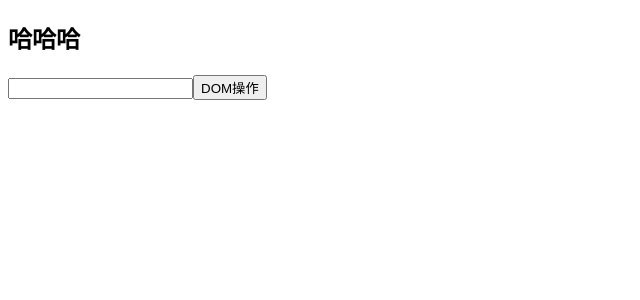
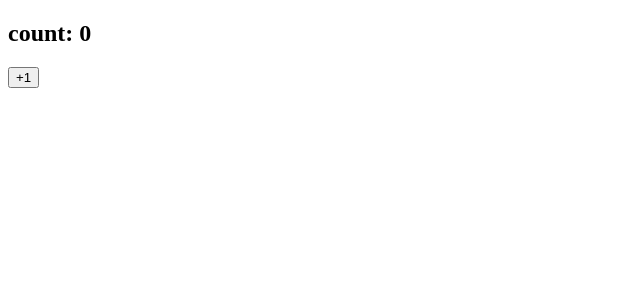
Before and after one commit to yzjgogo/vue3study, a React (Create React App) app in the folder react_hook/: page / in a window 1280 px wide. Shown: the top 300 px of the page, without its empty margins (0-640 px from the left). Built offline with nearby package versions, Linux system fonts and the light colour scheme.

Commit message:
提交一波代码

```diff
--- a/react_hook/src/04_useEffect的使用/03_清除机制-返回回调函数.jsx
+++ b/react_hook/src/04_useEffect的使用/03_清除机制-返回回调函数.jsx
@@ -10,7 +10,7 @@ const App = memo(() => {
   useEffect的第一个函数参数可以返回一个函数，这个函数会在组件被重新渲染或者卸载时执行
   这个返回的函数可以用来清除副作用，比如取消事件监听、清除定时器等
 
-  但是本案例有一个问题，每次组件开始渲染都会执行'位置2'，每次组件渲染完成都会执行'位置1'，
+  但是本案例有一个问题，每次组件重新开始渲染都会执行'位置2'，每次组件渲染完成都会执行'位置1'，
   这就导致随着组件的重新渲染，会不断地移除监听、添加监听，这样显然是不合理的，“E:\web\vue3\vue3study\react_hook\src\04_useEffect的使用\05_执行时机-控制回调执行.jsx”案例可以解决；
   */
   useEffect(() => {
--- /dev/null
+++ b/react_hook/src/11_useLayoutEffect使用/01_layoutEffect和Effect时机.jsx
@@ -0,0 +1,26 @@
+import React, { memo, useEffect, useLayoutEffect, useState } from 'react'
+
+const App = memo(() => {
+  const [count, setCount] = useState(0)
+  //执行顺序2,useLayoutEffect会在组件开始渲染前被调用
+  useLayoutEffect(() => {
+    console.log("useLayoutEffect")
+  })
+
+  //执行顺序3，useEffect会在组件渲染完后(已经显示到界面上)被调用
+  useEffect(() => {
+    console.log("useEffect")
+  })
+
+  //执行顺序1
+  console.log("App render")
+
+  return (
+    <div>
+      <h2>count: {count}</h2>
+      <button onClick={e => setCount(count + 1)}>+1</button>
+    </div>
+  )
+})
+
+export default App
--- a/react_hook/src/index.js
+++ b/react_hook/src/index.js
@@ -13,7 +13,8 @@ import { UserContext, ThemeContext } from "./05_useContext的使用/context"
 // import App from "./07_useCallback_useRef的使用/App"
 // import App from "./08_useMemo的使用/App"
 // import App from "./09_useRef的使用/01_useRef绑定DOM"
-import App from "./10_useImperativeHandle/App"
+// import App from "./10_useImperativeHandle/App"
+import App from "./11_useLayoutEffect使用/01_layoutEffect和Effect时机"
 
 const root = ReactDOM.createRoot(document.getElementById('root'));
 // /*
```
